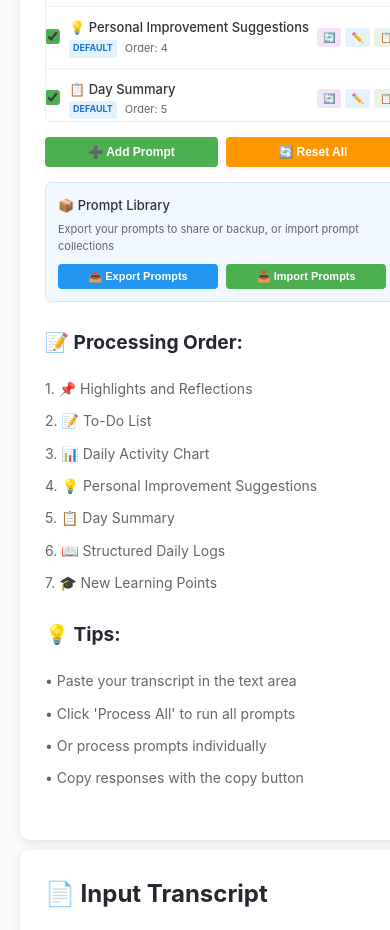
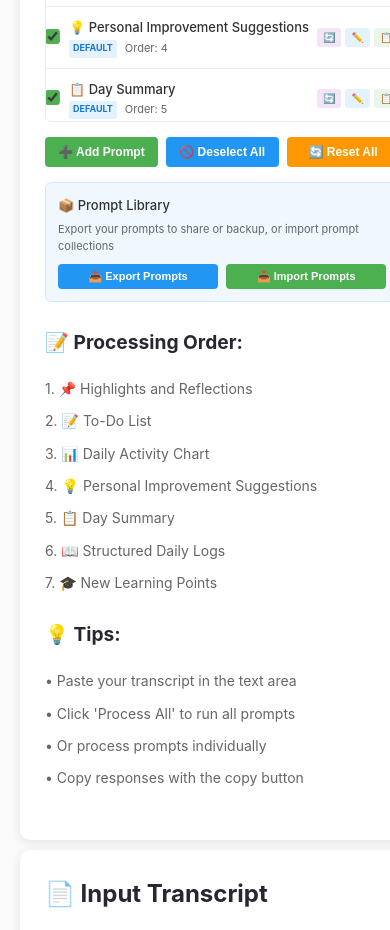
Before and after one commit to EthanKeng/limitless_dailyReport, a plain HTML site: page index.html in a window 390 px wide. Shown: the part 1340-2270 px from the top of the page. Drawn offline with Linux system fonts and the light colour scheme.

Commit message:
Add select all controls for prompt toggles

```diff
--- a/index.html
+++ b/index.html
@@ -447,6 +447,22 @@
 
         .add-prompt-btn:hover {
             background-color: #45a049;
+        }
+
+        .toggle-all-btn {
+            background-color: #2196F3;
+            color: white;
+            padding: 8px 12px;
+            border: none;
+            border-radius: 4px;
+            cursor: pointer;
+            font-size: 12px;
+            font-weight: bold;
+            flex: 1;
+        }
+
+        .toggle-all-btn:hover {
+            background-color: #1976D2;
         }
 
         .reset-all-btn {
@@ -1184,6 +1200,9 @@
                     <div class="prompt-management-controls">
                         <button id="addPromptButton" class="add-prompt-btn">
                             ➕ Add Prompt
+                        </button>
+                        <button id="toggleAllPromptsButton" class="toggle-all-btn">
+                            ✅ Select All
                         </button>
                         <button id="resetAllPromptsButton" class="reset-all-btn">
                             🔄 Reset All
@@ -1538,6 +1557,7 @@ Transcript follows:`,
         const modelInfo = document.getElementById('modelInfo');
         const promptList = document.getElementById('promptList');
         const addPromptButton = document.getElementById('addPromptButton');
+        const toggleAllPromptsButton = document.getElementById('toggleAllPromptsButton');
         const resetAllPromptsButton = document.getElementById('resetAllPromptsButton');
         const exportPromptsButton = document.getElementById('exportPromptsButton');
         const importPromptsButton = document.getElementById('importPromptsButton');
@@ -1817,6 +1837,34 @@ Transcript follows:`,
             }
         }
 
+        function areAllPromptsEnabled() {
+            const promptValues = Object.values(PROMPTS);
+            return promptValues.length > 0 && promptValues.every(prompt => prompt.enabled);
+        }
+
+        function setAllPromptsEnabled(enabled) {
+            Object.keys(PROMPTS).forEach(key => {
+                PROMPTS[key].enabled = enabled;
+            });
+            saveCustomPrompts();
+            updateProcessingOrder();
+        }
+
+        function updateToggleAllButtonState() {
+            if (!toggleAllPromptsButton) return;
+            const totalPrompts = Object.keys(PROMPTS).length;
+            const allEnabled = areAllPromptsEnabled();
+            toggleAllPromptsButton.disabled = totalPrompts === 0;
+            if (totalPrompts === 0) {
+                toggleAllPromptsButton.textContent = '✅ Select All';
+                toggleAllPromptsButton.title = 'Enable all prompts';
+                return;
+            }
+
+            toggleAllPromptsButton.textContent = allEnabled ? '🚫 Deselect All' : '✅ Select All';
+            toggleAllPromptsButton.title = allEnabled ? 'Disable all prompts' : 'Enable all prompts';
+        }
+
         function deletePrompt(key) {
             if (PROMPTS[key] && !PROMPTS[key].isDefault) {
                 delete PROMPTS[key];
@@ -2088,6 +2136,8 @@ Transcript follows:`,
                 promptItem.appendChild(controls);
                 promptList.appendChild(promptItem);
             });
+
+            updateToggleAllButtonState();
         }
 
         function updateProcessingOrder() {
@@ -2510,6 +2560,16 @@ Transcript follows:`,
         function setupEventListeners() {
             modelSelector.addEventListener('change', handleModelSelection);
             addPromptButton.addEventListener('click', () => openPromptEditor());
+            if (toggleAllPromptsButton) {
+                toggleAllPromptsButton.addEventListener('click', () => {
+                    const allEnabled = areAllPromptsEnabled();
+                    setAllPromptsEnabled(!allEnabled);
+                    renderPromptList();
+                    setupIndividualPrompts();
+                    updateUI();
+                    showApiStatus(allEnabled ? '🚫 Disabled all prompts' : '✅ Enabled all prompts', 'success');
+                });
+            }
             resetAllPromptsButton.addEventListener('click', () => {
                 if (confirm('Reset all prompts to defaults? This will remove all custom prompts and reset all modifications.')) {
                     resetAllPromptsToDefault();
```
